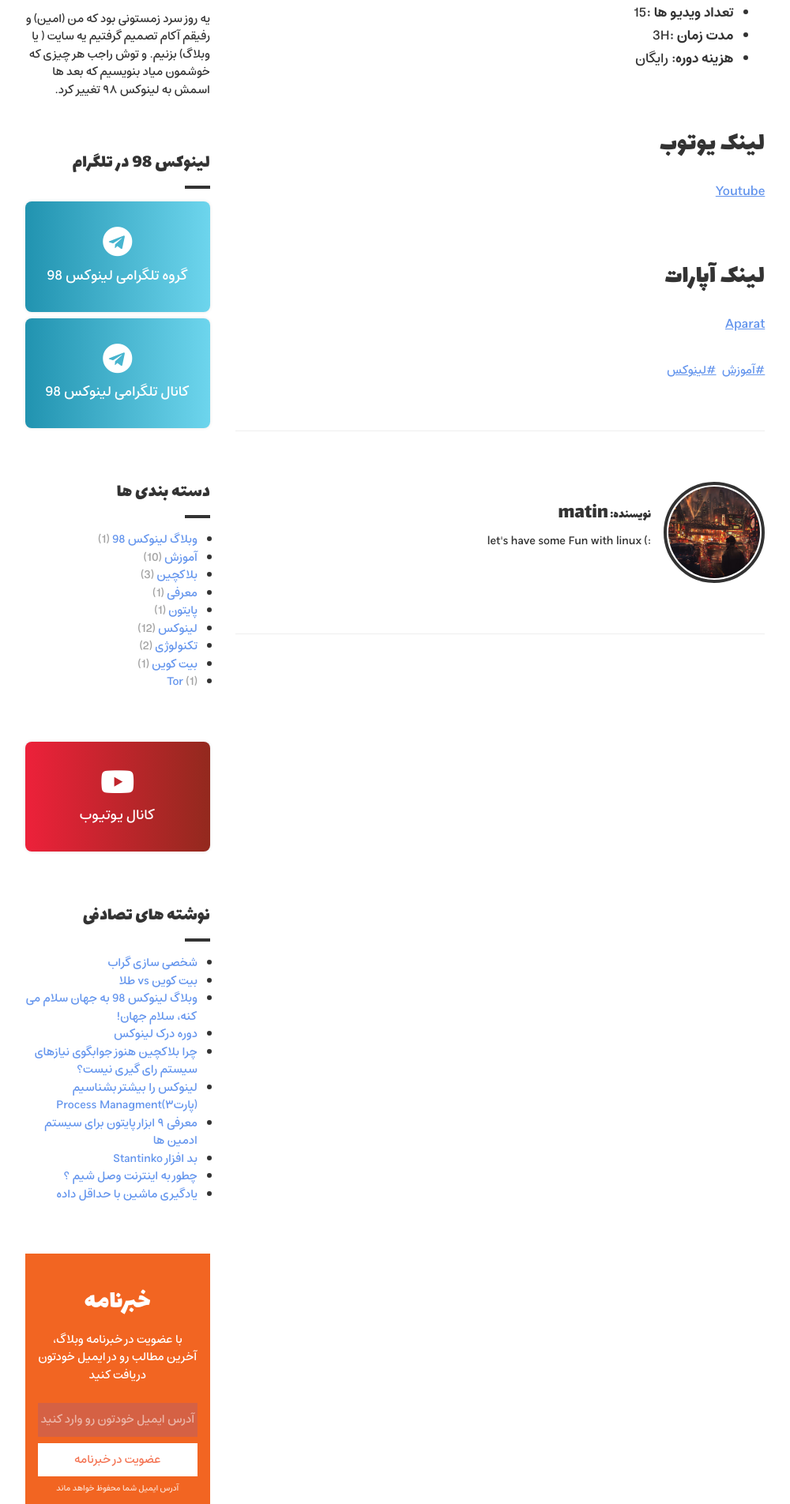
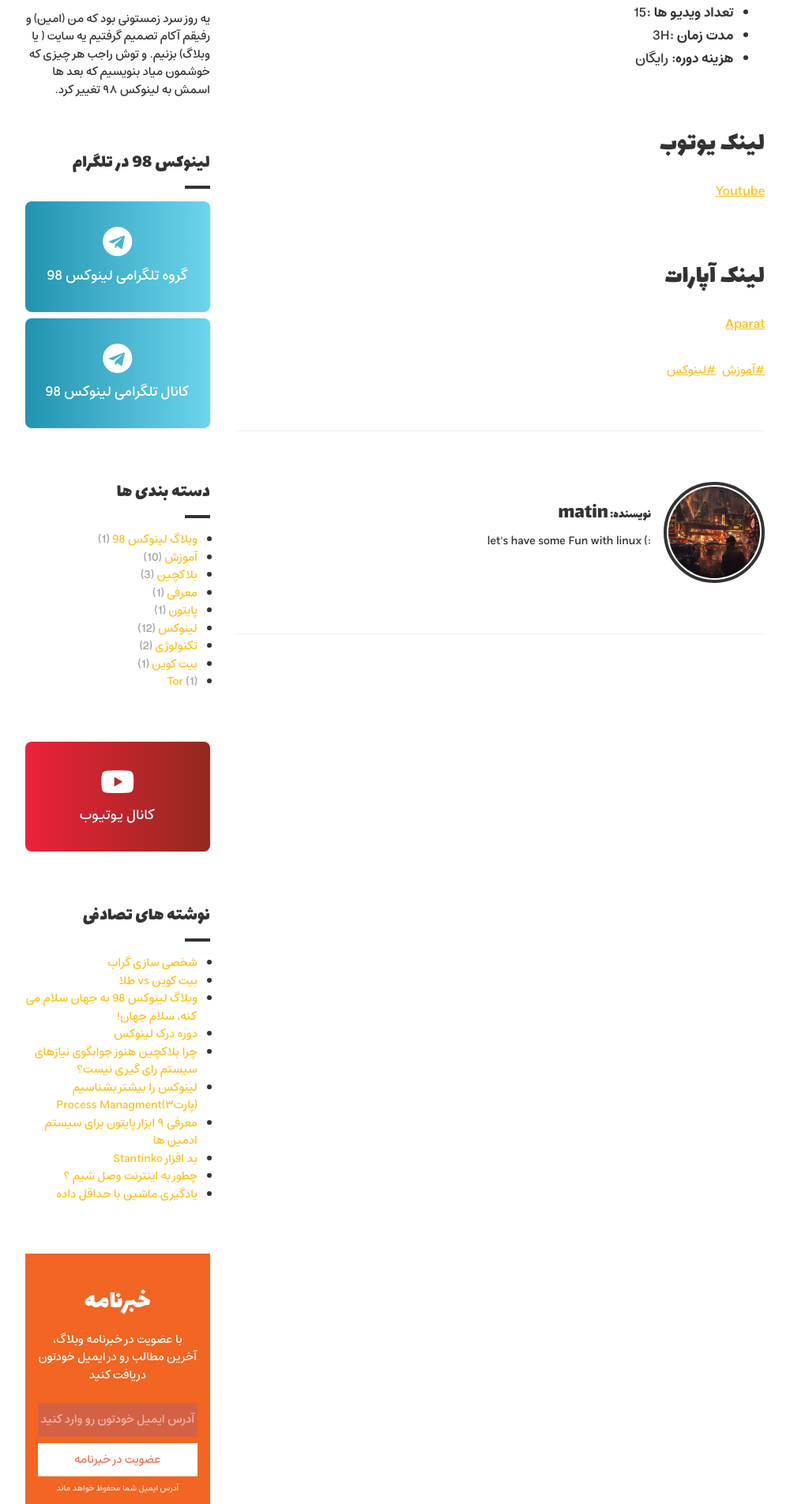
Before and after one commit to akamohebbi/linux98.ir, a Jekyll site: the page built from _posts/2020-12-30-Linux-Courses.md, in a window 1280 px wide. Shown: the part 1253-3157 px from the top of the page at 79% size, without its empty margins (140-1140 px from the left). Built offline with Jekyll 4.4.1, drawn with Linux system fonts in a browser that asks for light colours; comment, search, counter and statistics services are not loaded.

Commit message:
style updated, new theme color ;-)

```diff
--- a/_sass/_home.scss
+++ b/_sass/_home.scss
@@ -304,9 +304,10 @@ a {
         margin: 0;
 
         figcaption {
-            padding: 8px 0;
-            font-size: $small_font_size;
+            padding: 4px 0 0 0;
+            font-size: $x_small_font_size;
             font-style: italic;
+            text-align: center;
             color: $text_color_secondary;
         }
     }
--- a/_theme/css/main.scss
+++ b/_theme/css/main.scss
@@ -59,7 +59,7 @@ layout: none
 
 
 
-$theme_color: cornflowerblue;
+$theme_color: #ffc020;
 $text_color_primary: #333333;
 $text_color_secondary: #a1a1a1;
 
```
